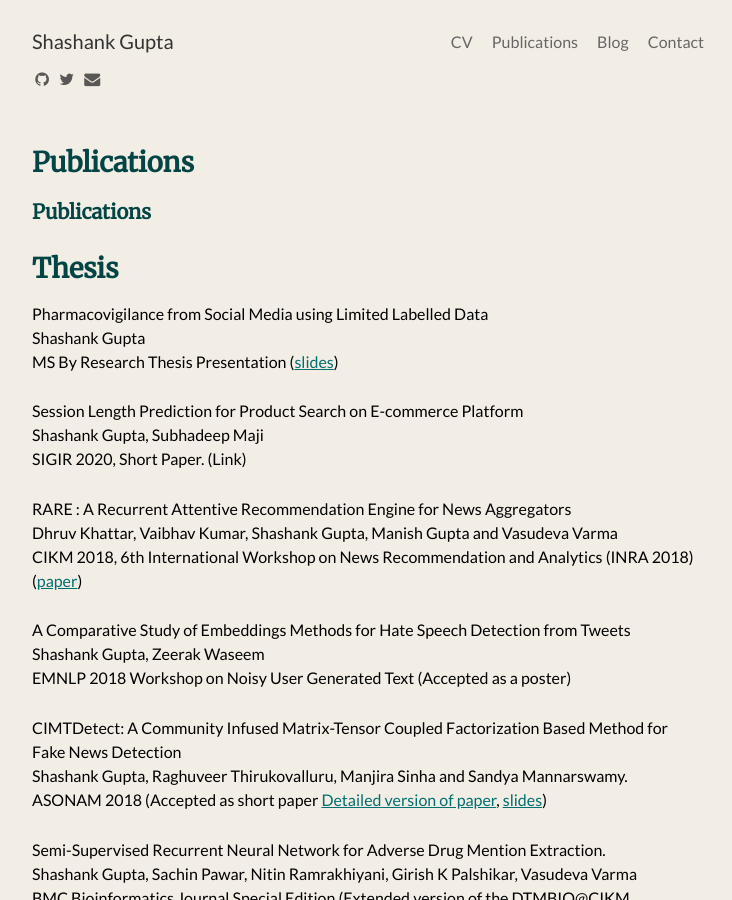
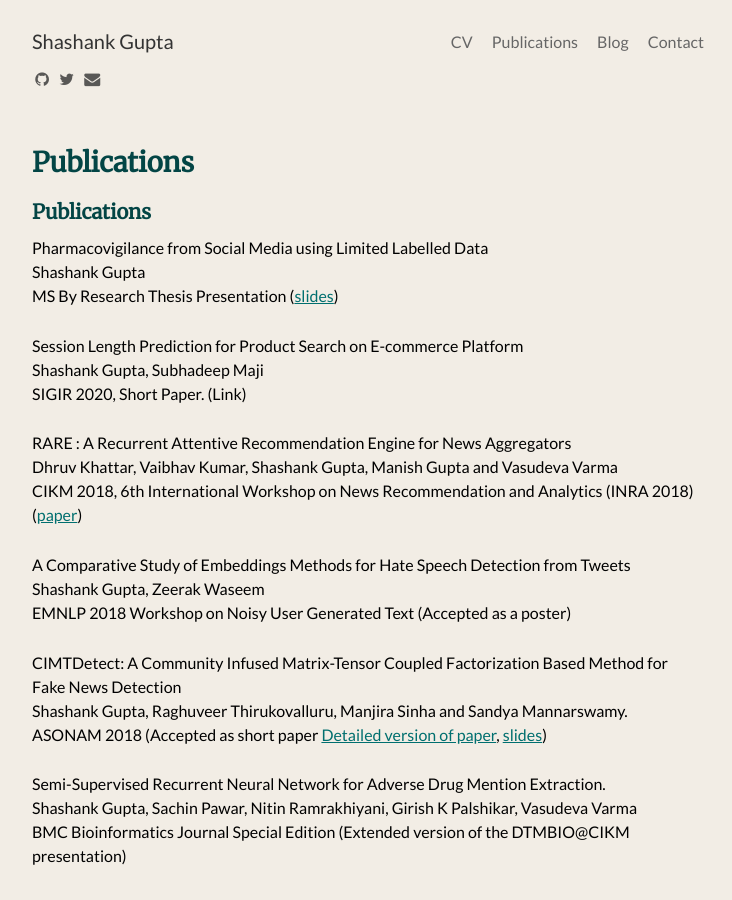
Before and after one commit to shashankg7/shashankg7.github.io, a Jekyll site: the page built from publications.md, in a window 1280 px wide and 900 px high. Shown: the whole window, without its empty margins (272-1004 px from the left). Built offline with Jekyll 4.4.1, drawn with Linux system fonts in a browser that asks for light colours; nearby versions of some CDN libraries; our own code applies the rules of GitHub Pages for plain Markdown files.

Commit message:
Update publications.md

```diff
--- a/publications.md
+++ b/publications.md
@@ -5,7 +5,6 @@
 
 ### Publications
 
-## Thesis
 
 Pharmacovigilance from Social Media using Limited Labelled Data <br>
 Shashank Gupta <br>
```
